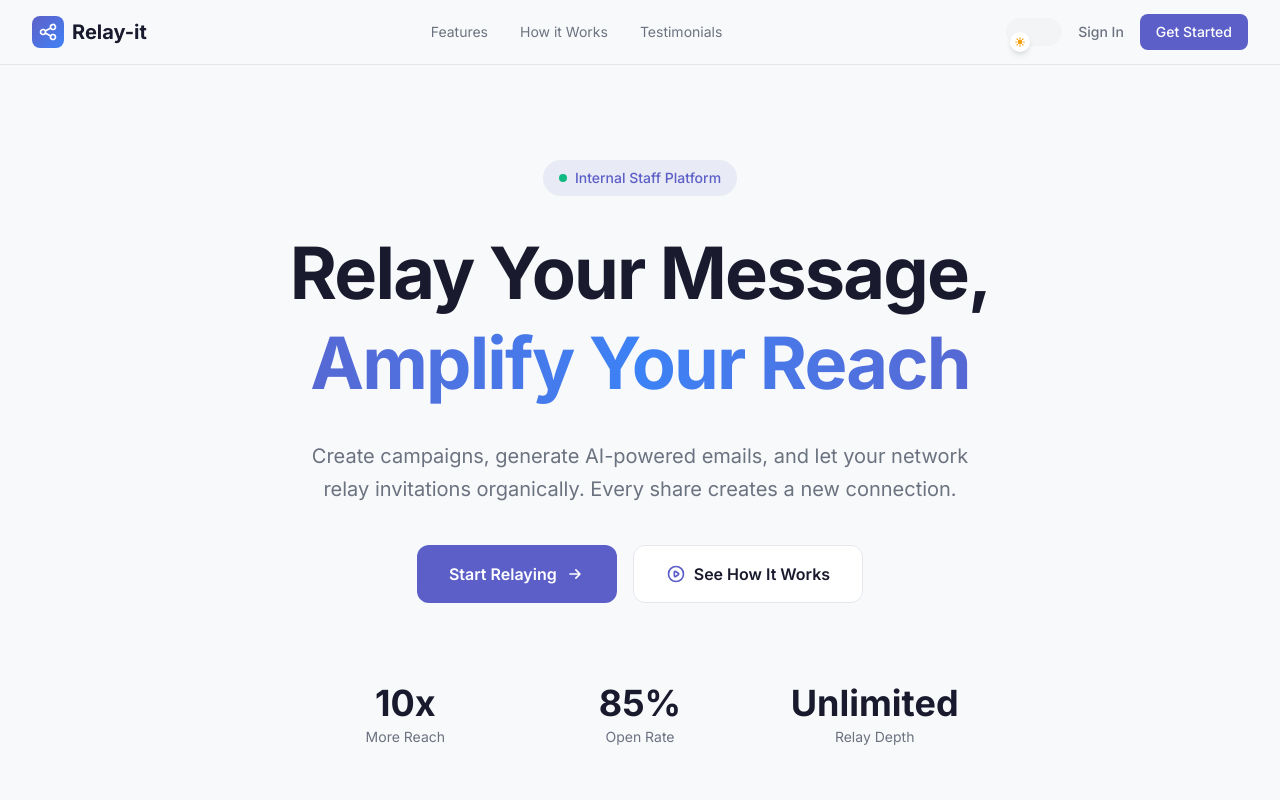
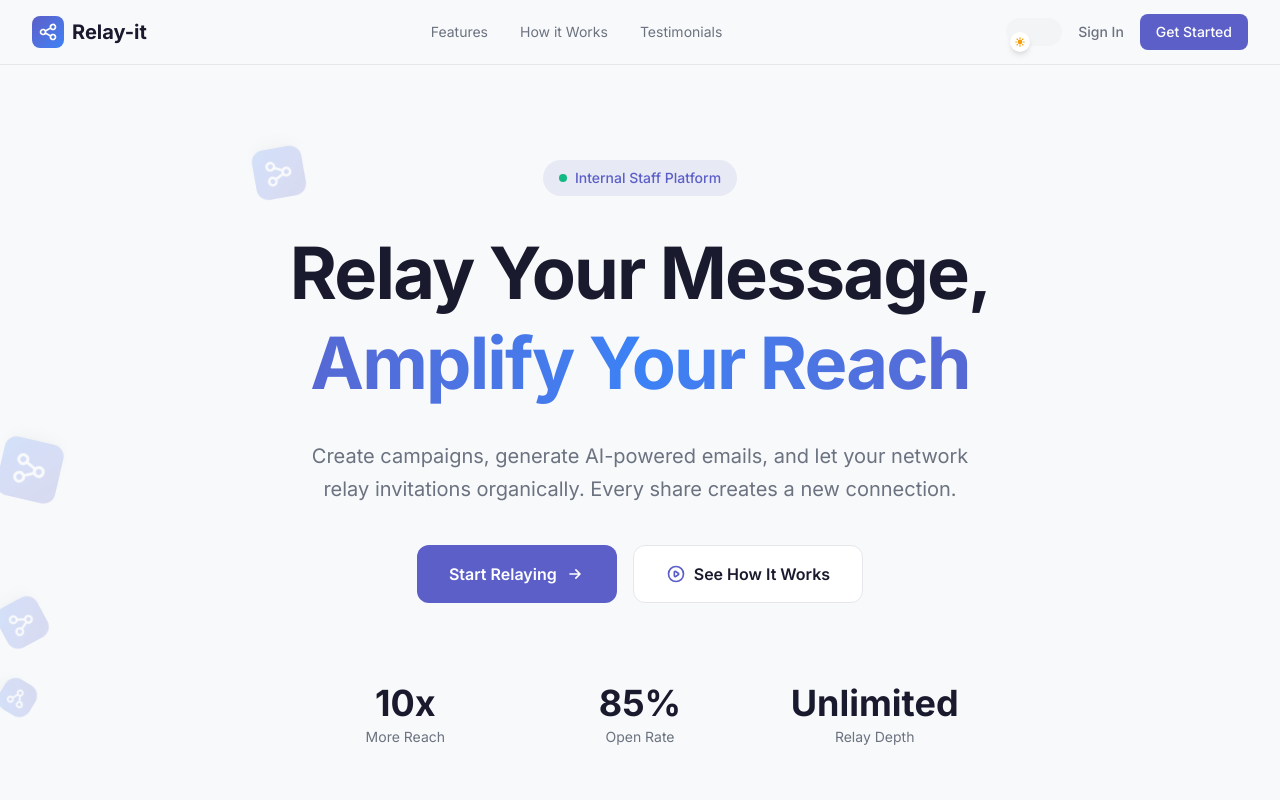
Before and after one commit to Carvenjizaks/Relay-it-app, a Next.js app: page / in a window 1280 px wide. Shown: the top 800 px of the page. Built offline with nearby package versions, Linux system fonts and the light colour scheme; no server answers.

Commit message:
feat: add animated rotating logo component to hero section
Add dynamic, semi-transparent logos with varied speeds and sizes.

Co-authored-by: Carven_PrivateAccount <172393759+Carvenjizaks@users.noreply.github.com>

```diff
--- a/components/landing-page-client.tsx
+++ b/components/landing-page-client.tsx
@@ -3,9 +3,69 @@
 import Link from "next/link"
 import { ThemeToggle } from "./theme-toggle"
 
+// Animated floating logo component
+function FloatingLogo({ delay = 0, duration = 20, top = "20%", size = 60 }: { delay?: number; duration?: number; top?: string; size?: number }) {
+  return (
+    <div
+      className="absolute pointer-events-none z-0 opacity-20"
+      style={{
+        top,
+        animation: `floatAcross ${duration}s linear ${delay}s infinite, rotate ${duration / 2}s linear infinite`,
+      }}
+    >
+      <div
+        className="bg-gradient-to-br from-primary to-info rounded-xl flex items-center justify-center shadow-lg"
+        style={{ width: size, height: size }}
+      >
+        <svg className="text-white" style={{ width: size * 0.6, height: size * 0.6 }} fill="none" stroke="currentColor" viewBox="0 0 24 24">
+          <path strokeLinecap="round" strokeLinejoin="round" strokeWidth={2} d="M8.684 13.342C8.886 12.938 9 12.482 9 12c0-.482-.114-.938-.316-1.342m0 2.684a3 3 0 110-2.684m0 2.684l6.632 3.316m-6.632-6l6.632-3.316m0 0a3 3 0 105.367-2.684 3 3 0 00-5.367 2.684zm0 9.316a3 3 0 105.368 2.684 3 3 0 00-5.368-2.684z" />
+        </svg>
+      </div>
+    </div>
+  )
+}
+
 export function LandingPageClient() {
   return (
-    <div className="min-h-screen bg-background transition-colors duration-300">
+    <div className="min-h-screen bg-background transition-colors duration-300 overflow-x-hidden">
+      {/* CSS Animations */}
+      <style jsx global>{`
+        @keyframes floatAcross {
+          0% {
+            left: -100px;
+            transform: translateY(0px);
+          }
+          25% {
+            transform: translateY(-30px);
+          }
+          50% {
+            transform: translateY(0px);
+          }
+          75% {
+            transform: translateY(30px);
+          }
+          100% {
+            left: calc(100% + 100px);
+            transform: translateY(0px);
+          }
+        }
+        @keyframes rotate {
+          from {
+            rotate: 0deg;
+          }
+          to {
+            rotate: 360deg;
+          }
+        }
+      `}</style>
+
+      {/* Floating Logos */}
+      <FloatingLogo delay={0} duration={25} top="15%" size={50} />
+      <FloatingLogo delay={5} duration={30} top="35%" size={40} />
+      <FloatingLogo delay={10} duration={22} top="55%" size={60} />
+      <FloatingLogo delay={15} duration={28} top="75%" size={45} />
+      <FloatingLogo delay={8} duration={35} top="85%" size={35} />
+
       {/* Navigation */}
       <nav className="fixed top-0 left-0 right-0 z-50 bg-background/80 backdrop-blur-lg border-b border-border">
         <div className="max-w-7xl mx-auto px-6 lg:px-8">
```
